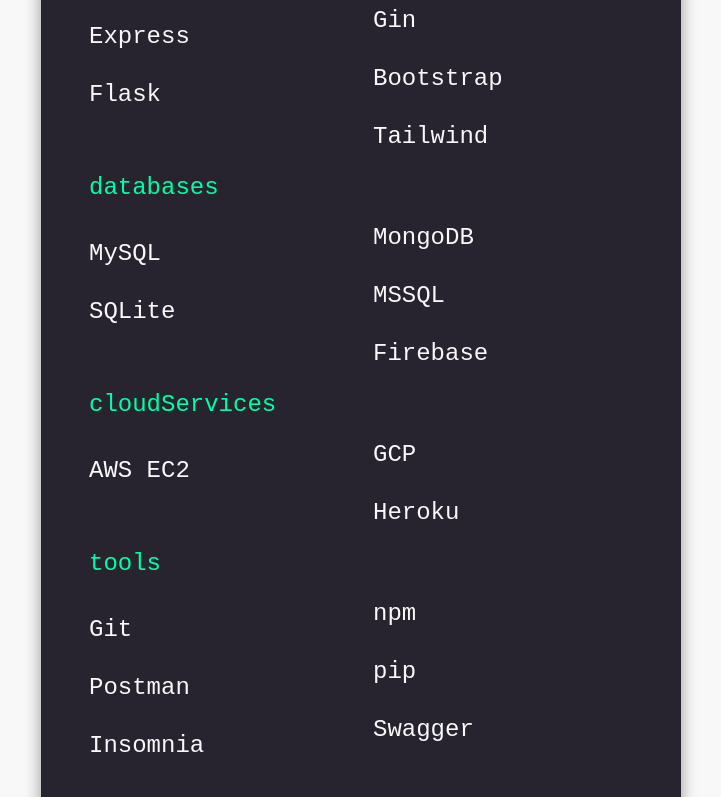
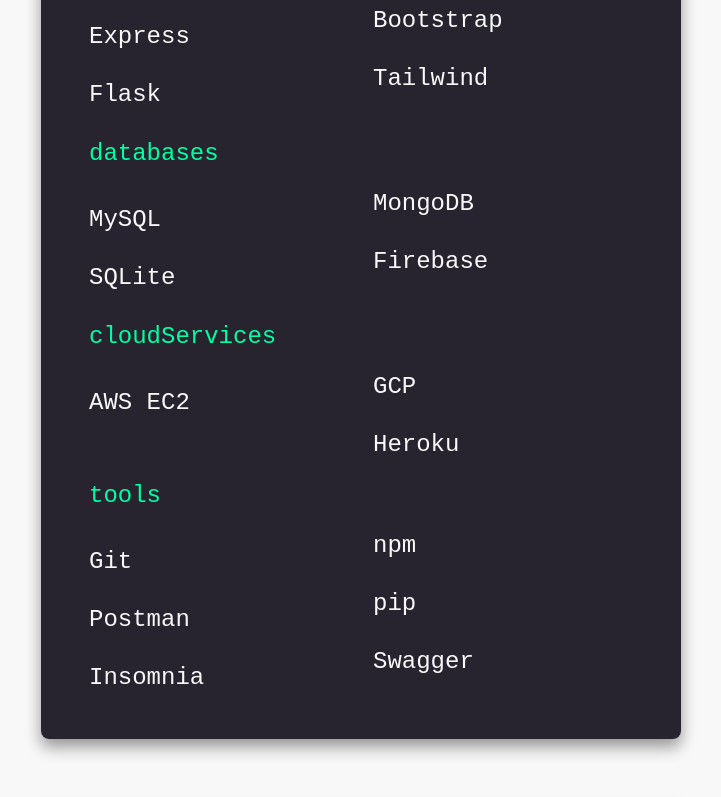
Before and after one commit to romainp12/portfolio, a React (Create React App) app: page /about in a window 1280 px wide. Shown: the part 1104-1901 px from the top of the page, without its empty margins (279-1000 px from the left). Built offline with nearby package versions, Linux system fonts and the light colour scheme; the HTML template or start-up script is replaced by a standard one.

Commit message:
Update Info.js

```diff
--- a/src/info/Info.js
+++ b/src/info/Info.js
@@ -57,8 +57,8 @@ export const info = {
     skills:
         {
             languages: ['JavaScript', 'Python', 'Java', 'C#', 'PHP', 'HTML/CSS', 'Go'],
-            frameworks: ['React', 'Express', 'Flask', 'Django', 'Gin', 'Bootstrap', 'Tailwind'],
-            databases: ['MySQL', 'SQLite', 'MongoDB', 'MSSQL', 'Firebase'],
+            frameworks: ['React', 'Express', 'Flask', 'Django', 'Bootstrap', 'Tailwind'],
+            databases: ['MySQL', 'SQLite', 'MongoDB', 'Firebase'],
             cloudServices: ['AWS EC2', 'GCP', 'Heroku'],
             tools: ['Git', 'Postman', 'Insomnia', 'npm', 'pip', 'Swagger']
         }
```
